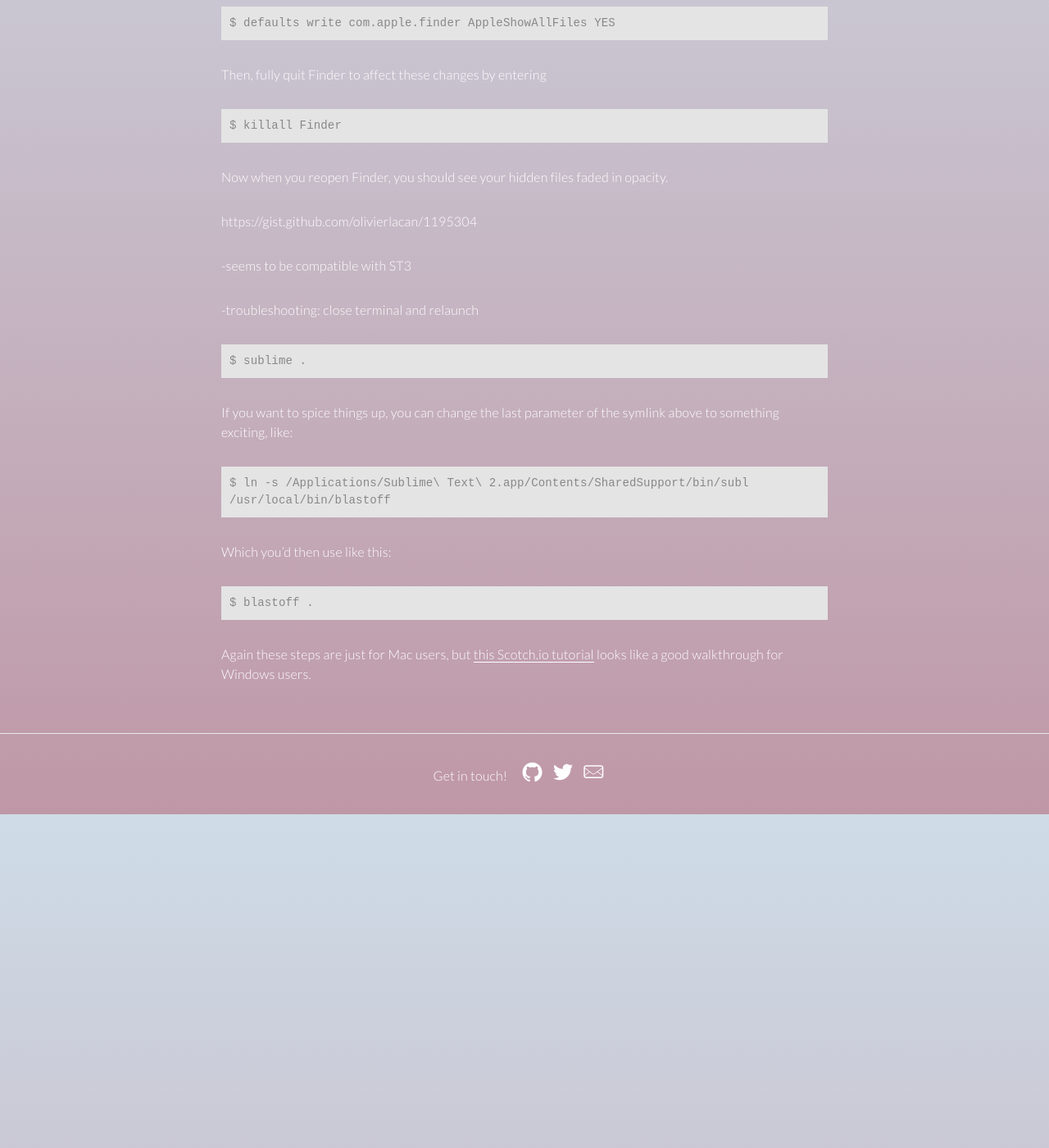
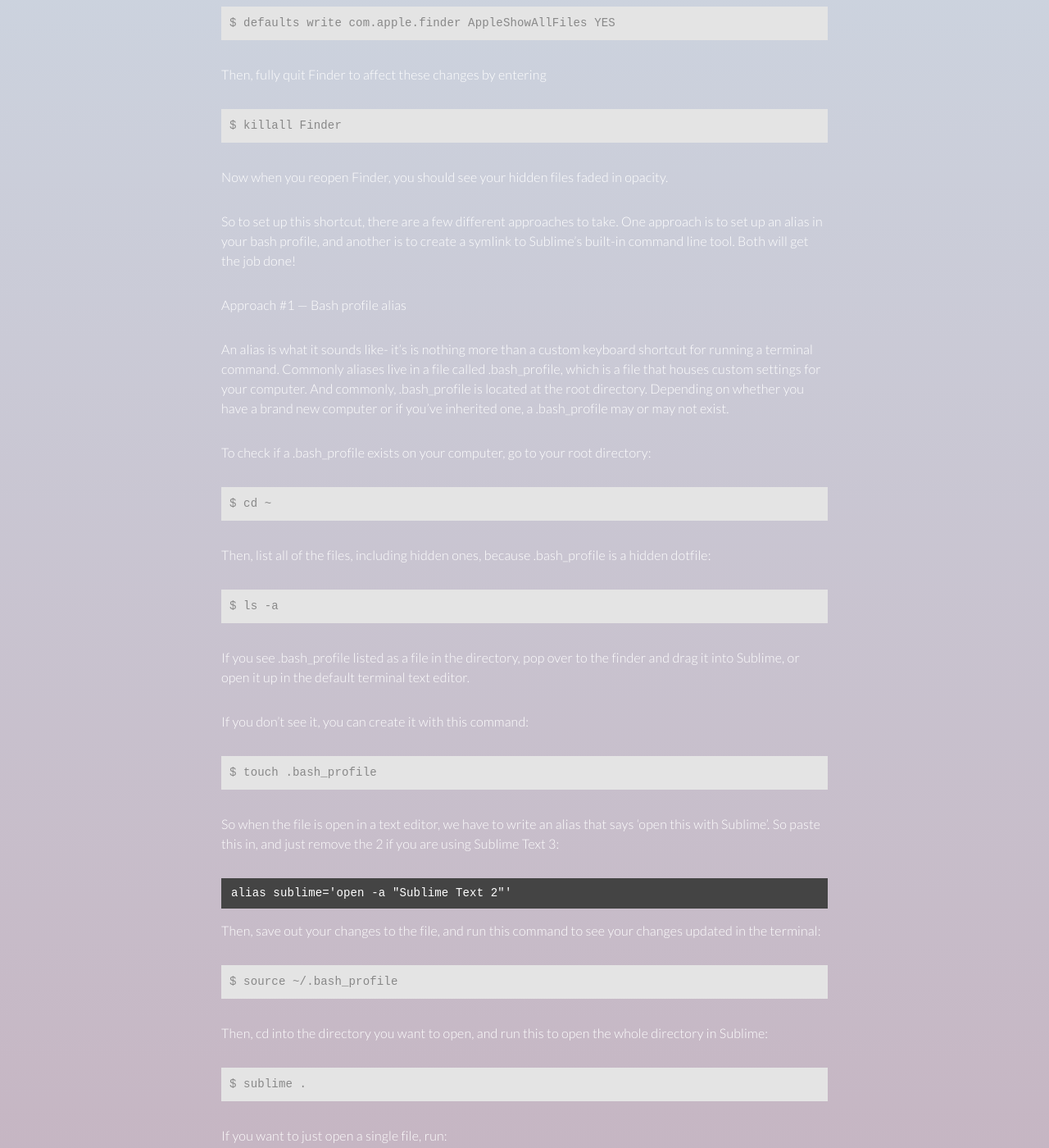
Before and after one commit to ahoef/jekyll-blog, a Jekyll site: the page built from _posts/2015-03-09-opening-sublime-from-command-line.md, in a window 1280 px wide and 1400 px high, scrolled down 465 px. Shown: the whole window at 82% size. Built offline with Jekyll 4.4.1, drawn with Linux system fonts in a browser that asks for light colours; before the commit the page ends 1458 px from its top, so only the background shows below that; some of the changed text lies outside the part shown.

Commit message:
finished draft of sublime post

````diff
--- a/_posts/2015-03-09-opening-sublime-from-command-line.md
+++ b/_posts/2015-03-09-opening-sublime-from-command-line.md
@@ -25,22 +25,95 @@
 Now when you reopen Finder, you should see your hidden files faded in opacity.
 
 
+So to set up this shortcut, there are a few different approaches to take. One approach is to set up an alias in your bash profile, and another is to create a symlink to Sublime's built-in command line tool. Both will get the job done!
 
+Approach #1 &mdash; Bash profile alias
 
+An alias is what it sounds like- it's is nothing more than a custom keyboard shortcut for running a terminal command. Commonly aliases live in a file called .bash_profile, which is a file that houses custom settings for your computer. And commonly, .bash_profile is located at the root directory. Depending on whether you have a brand new computer or if you've inherited one, a .bash_profile may or may not exist.
 
-https://gist.github.com/olivierlacan/1195304
+To check if a .bash_profile exists on your computer, go to your root directory:
 
+<code class="terminal">
+$ cd ~
+</code>
 
--seems to be compatible with ST3
+Then, list all of the files, including hidden ones, because .bash_profile is a hidden dotfile:
 
--troubleshooting: close terminal and relaunch
+<code class="terminal">
+$ ls -a
+</code>
 
+If you see .bash_profile listed as a file in the directory, pop over to the finder and drag it into Sublime, or open it up in the default terminal text editor.
+
+If you don't see it, you can create it with this command:
+
+<code class="terminal">
+$ touch .bash_profile
+</code>
+
+So when the file is open in a text editor, we have to write an alias that says 'open this with Sublime'. So paste this in, and just remove the 2 if you are using Sublime Text 3:
+
+```
+alias sublime='open -a "Sublime Text 2"'
+```
+
+Then, save out your changes to the file, and run this command to see your changes updated in the terminal:
+
+<code class="terminal">
+$ source ~/.bash_profile
+</code>
+
+Then, cd into the directory you want to open, and run this to open the whole directory in Sublime:
 
 <code class="terminal">
 $ sublime .
 </code>
 
-If you want to spice things up, you can change the last parameter of the symlink above to something exciting, like:
+If you want to just open a single file, run:
+
+<code class="terminal">
+$ sublime index.html
+</code>
+
+The cool thing is that you can make your alias name anything you want&mdash; like 'blastoff', for example:
+
+```
+alias blastoff='open -a "Sublime Text 2"'
+```
+<code class="terminal">
+$ blastoff index.html
+</code>
+
+
+Approach #2 &mdash; Symlink
+
+A symlink is similar to an alias; it's just a file that contains a reference to another file or folder. [Sublime Text's documentation](http://www.sublimetext.com/docs/2/osx_command_line.html) for using their command line tool for opening files suggests creating a symlink between the tool and a folder called ~/bin/subl. Most Mac users would already have a bin folder located in usr/local, above the root directory, so creating a new bin folder for this purpose isn't necessary.
+
+So, following [Olivier Lacan's Instructions](https://gist.github.com/olivierlacan/1195304), we can just set the symlink to point to the usr/local/bin folder that already exists. At the command line, run the line below. Again, just remove the '\ 2' for Sublime Text 3.
+
+<code class="terminal">
+$ ln -s /Applications/Sublime\ Text\ 2.app/Contents/SharedSupport/bin/subl /usr/local/bin/sublime
+</code>
+
+Then take a look at your bash profile to see if there's an export PATH that points to your usr/local/bin. If you don't see it, just paste this in,
+
+```
+export PATH=/usr/local/bin:(...)
+```
+
+And run this to register the changes you just made in the file:
+
+<code class="terminal">
+$ source ~/.bash_profile
+</code>
+
+Then to test, run
+
+<code class="terminal">
+$ sublime .
+</code>
+
+And like the 'alias' approach above, if you want to spice things up, just change the last parameter of the symlink like so:
 
 <code class="terminal">
 $ ln -s /Applications/Sublime\ Text\ 2.app/Contents/SharedSupport/bin/subl /usr/local/bin/blastoff
````
Also changed, not shown: other parts of _posts/2015-03-09-opening-sublime-from-command-line.md (+1 -1 lines).
